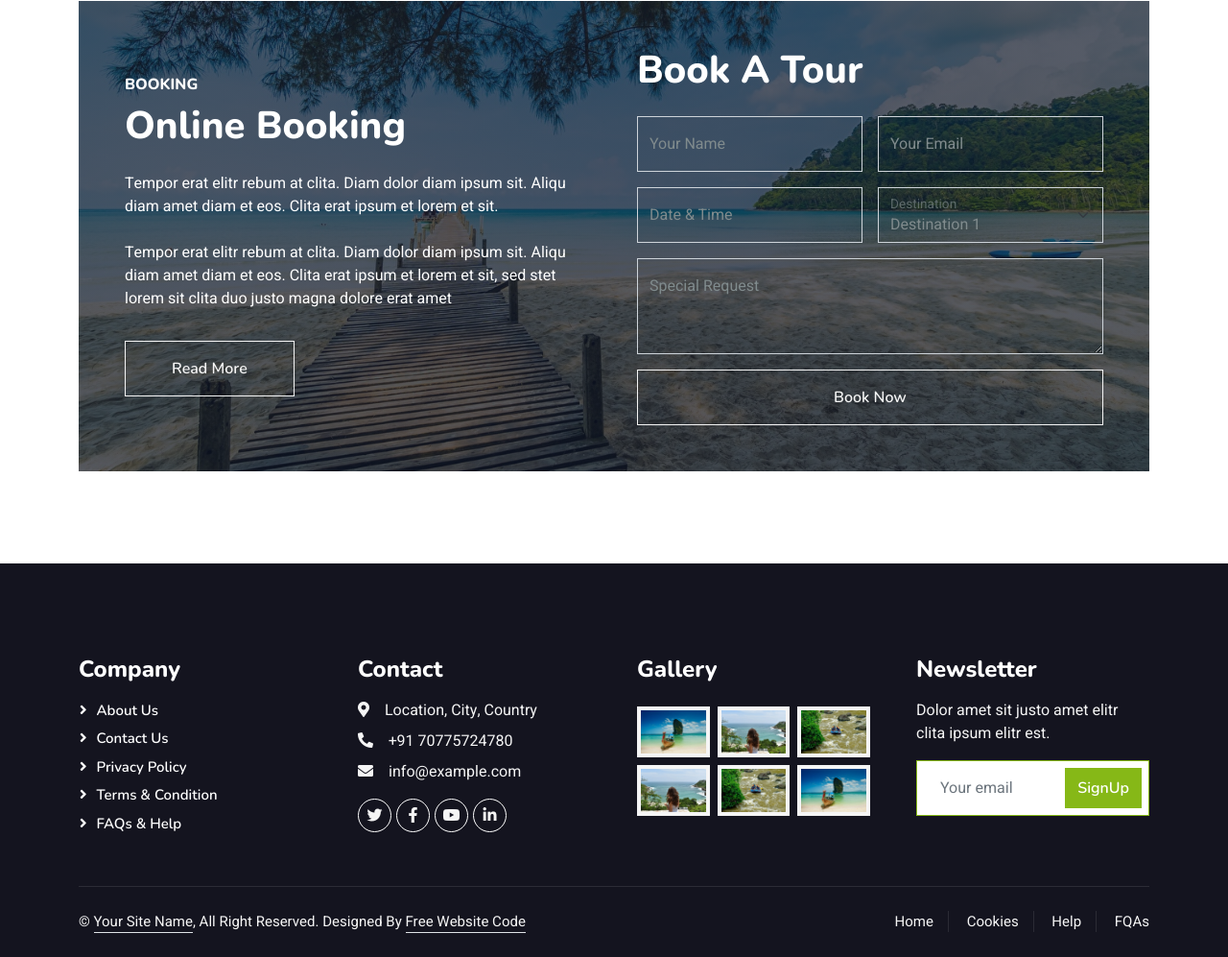
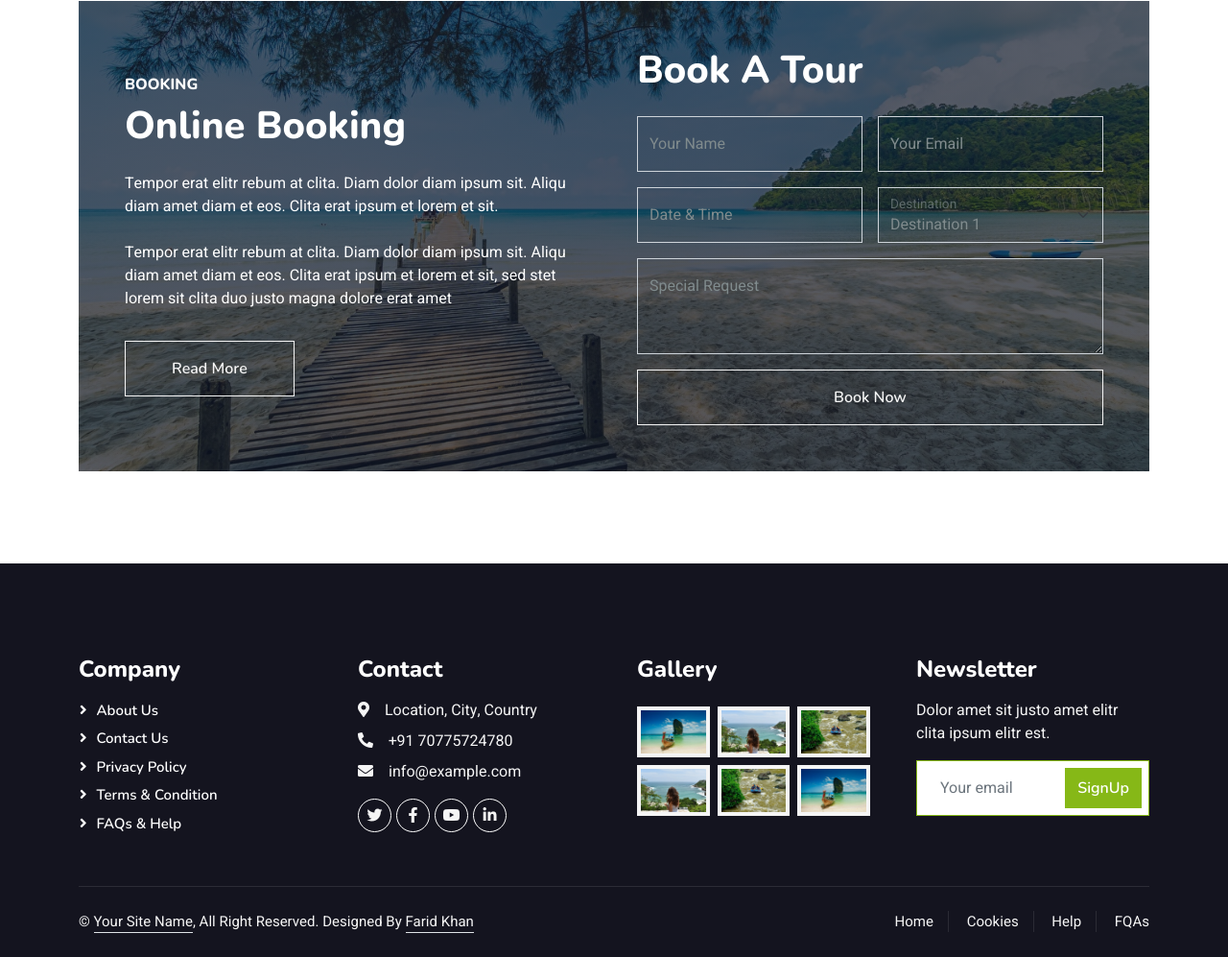
Before and after one commit to Farid04410/Epic-journeyss, a plain HTML site: page booking.html in a window 1280 px wide. Shown: the part 1151-2148 px from the top of the page at 96% size. Drawn offline with nearby package versions, Linux system fonts and the light colour scheme.

Commit message:
Update booking.html

```diff
--- a/booking.html
+++ b/booking.html
@@ -292,7 +292,7 @@
                         &copy; <a class="border-bottom" href="https://freewebsitecode.com">Your Site Name</a>, All Right Reserved.
 
 
-                        Designed By <a class="border-bottom" href="https://freewebsitecode.com">Free Website Code</a>
+                        Designed By <a class="border-bottom" href="https://freewebsitecode.com">Farid Khan</a>
                     </div>
                     <div class="col-md-6 text-center text-md-end">
                         <div class="footer-menu">
```
